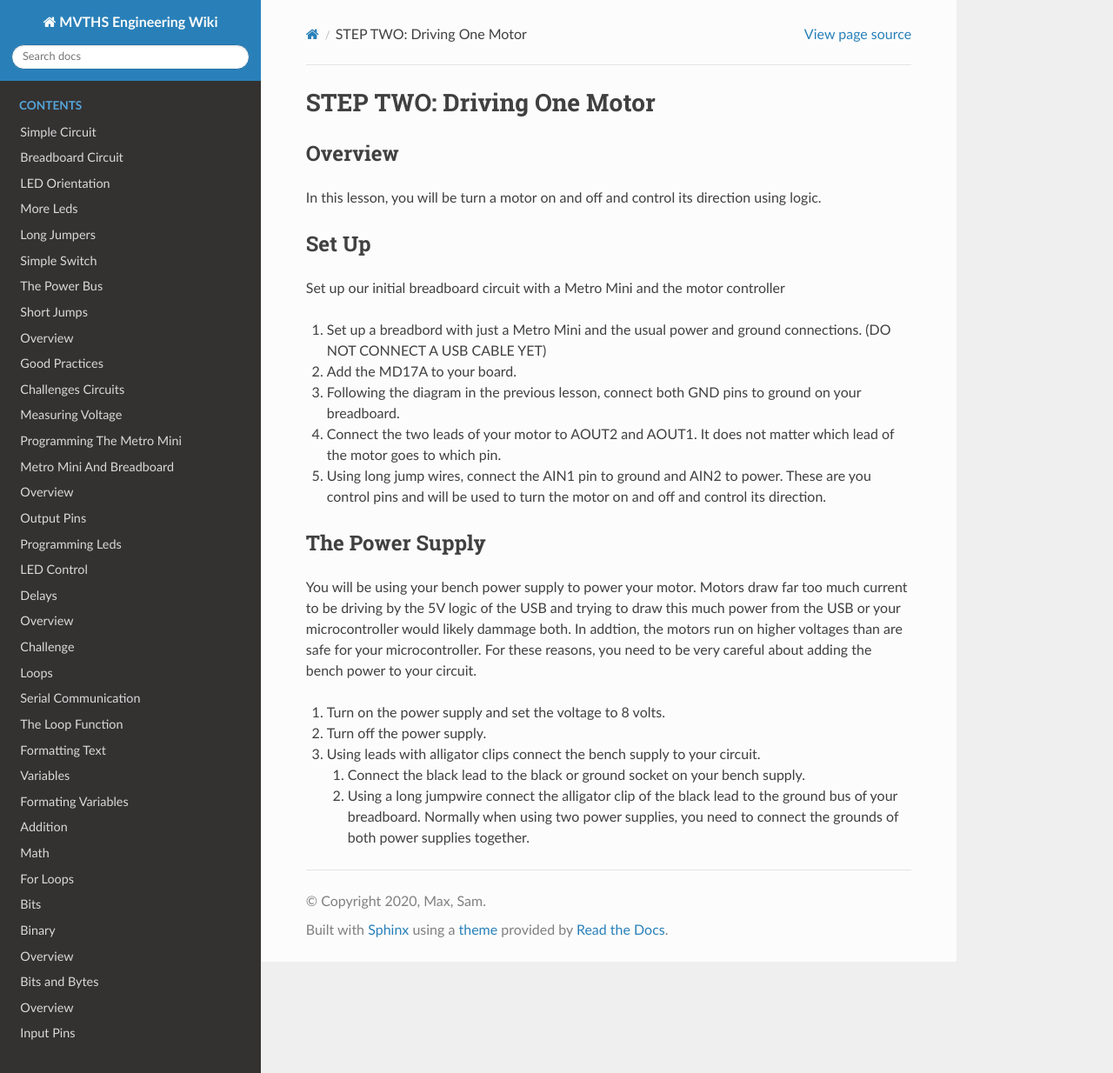
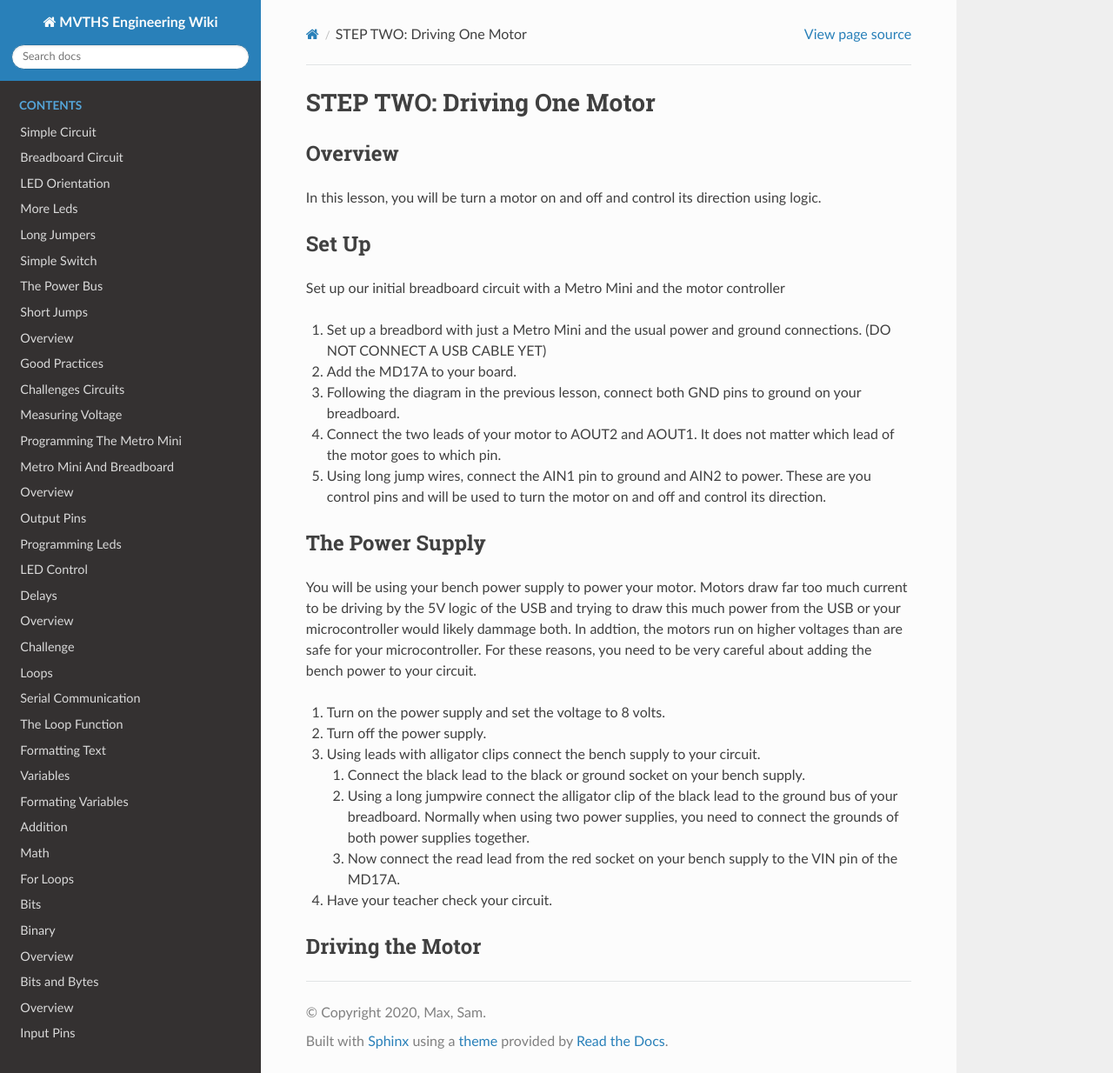
Before and after one commit to maxtkc/mvths-wiki, a Sphinx documentation site: the page built from docs/070xl-sumo-steps.rst, in a window 1280 px wide and 1234 px high. Shown: the whole window at 87% size. Built offline with Sphinx 7.4.7 and the Read the Docs theme 2.0.0, drawn with Linux system fonts in a browser that asks for light colours; pages that are not in the unit, such as notebooks, are missing from menus.

Commit message:
Update 070xl-sumo-steps.rst

```diff
--- a/docs/070xl-sumo-steps.rst
+++ b/docs/070xl-sumo-steps.rst
@@ -25,3 +25,9 @@ You will be using your bench power supply to power your motor. Motors draw far t
 
    #. Connect the black lead to the black or ground socket on your bench supply.
    #. Using a long jumpwire connect the alligator clip of the black lead to the ground bus of your breadboard. Normally when using two power supplies, you need to connect the grounds of both power supplies together.
+   #. Now connect the read lead from the red socket on your bench supply to the VIN pin of the MD17A.
+
+#. Have your teacher check your circuit.
+
+Driving the Motor
+----------------
```
